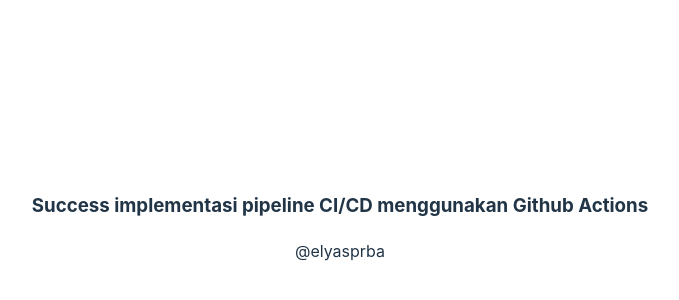
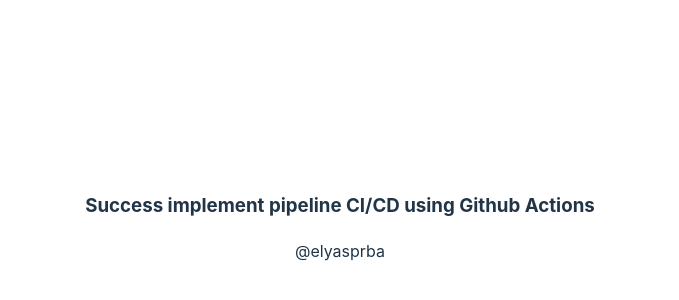
Before and after one commit to elyasprba/setupcicd, a React (Vite) app: page / in a window 1280 px wide. Shown: the part 182-482 px from the top of the page, without its empty margins (300-979 px from the left). Built offline with nearby package versions, Linux system fonts and the light colour scheme.

Commit message:
feat: update content

```diff
--- a/src/App.tsx
+++ b/src/App.tsx
@@ -3,7 +3,7 @@
 function App() {
   return (
     <>
-      <h3>Success implementasi pipeline CI/CD menggunakan Github Actions</h3>
+      <h3>Success implement pipeline CI/CD using Github Actions</h3>
       <div>@elyasprba</div>
     </>
   );
```
